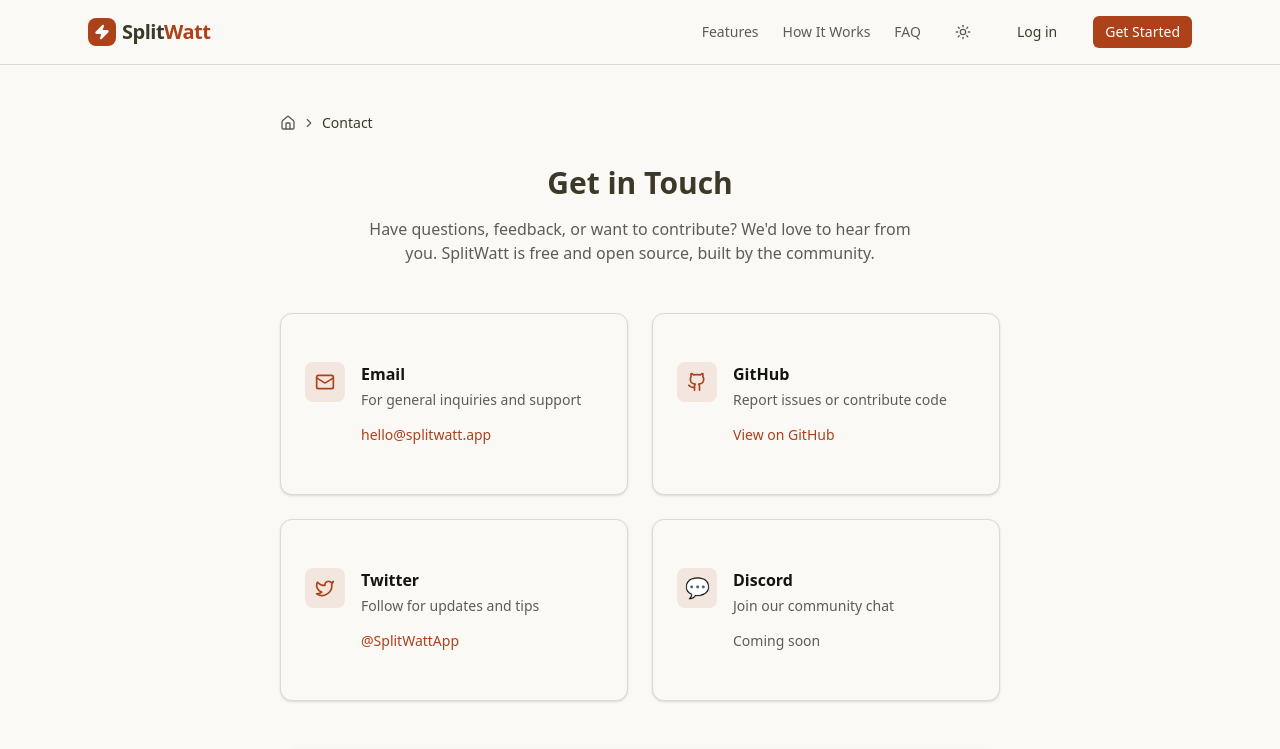
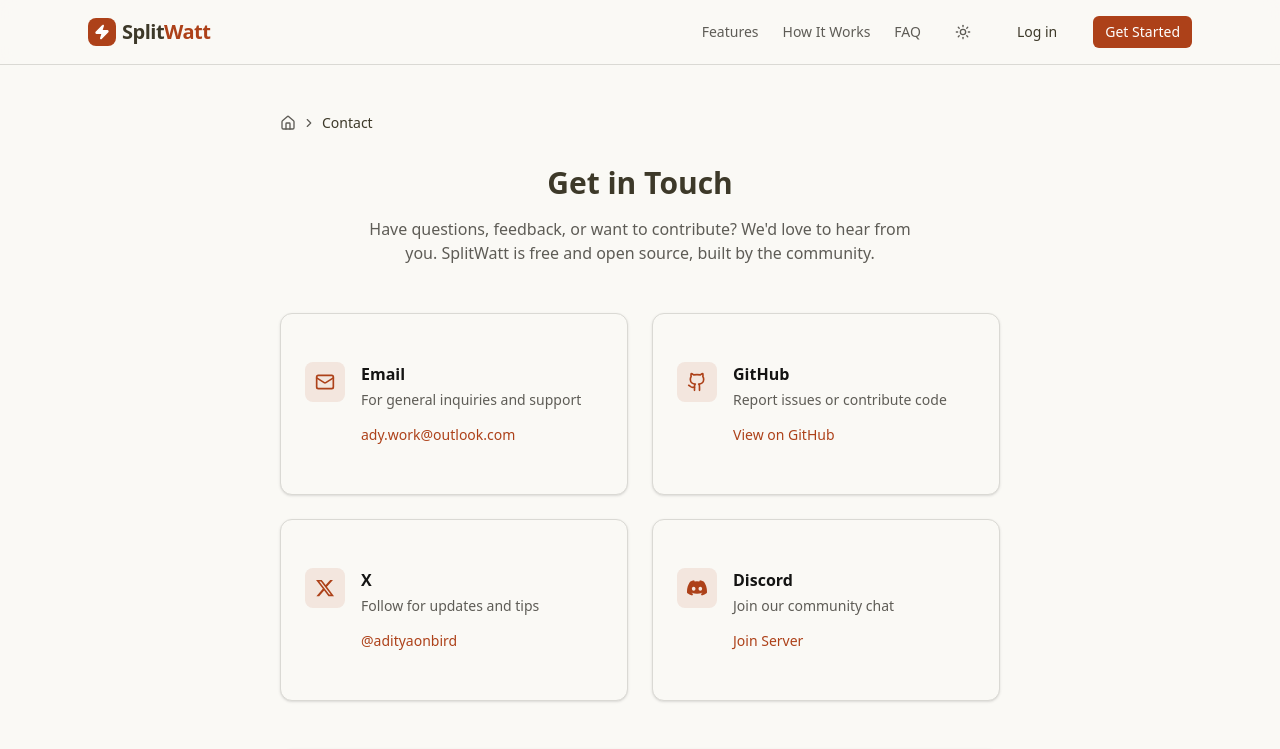
Before and after one commit to adityaongit/electricity-bill-split, a Next.js app: page /contact in a window 1280 px wide. Shown: the top 749 px of the page. Built offline with nearby package versions, Linux system fonts and the light colour scheme; no server answers.

Commit message:
feat: update contact page with social links, icons, and fix typo

```diff
--- a/app/contact/page.tsx
+++ b/app/contact/page.tsx
@@ -2,15 +2,17 @@ import type { Metadata } from "next"
 import { Header } from "@/components/layout/header"
 import { Footer } from "@/components/layout/footer"
 import { Breadcrumbs } from "@/components/layout/breadcrumbs"
-import { Mail, Github, Twitter } from "lucide-react"
+import { Mail, Github } from "lucide-react"
 import { Button } from "@/components/ui/button"
 import { Card, CardContent } from "@/components/ui/card"
+import { config } from "@/lib/config"
+import { XIcon, DiscordIcon } from "@/components/icons"
 
 export const metadata: Metadata = {
   title: "Contact Us",
-  description: "Get in touch with the SplitWatt team - Free and open source electricity bill splitter.",
+  description: `Get in touch with the ${config.app.name} team - Free and open source electricity bill splitter.`,
   alternates: {
-    canonical: "https://electricity-bill-split.vercel.app/contact",
+    canonical: `${config.app.url}/contact`,
   },
 }
 
@@ -24,7 +26,7 @@ export default function ContactPage() {
           <div className="text-center mb-12">
             <h1 className="text-3xl font-bold mb-4">Get in Touch</h1>
             <p className="text-muted-foreground max-w-xl mx-auto">
-              Have questions, feedback, or want to contribute? We&apos;d love to hear from you. SplitWatt is free and open source, built by the community.
+              Have questions, feedback, or want to contribute? We&apos;d love to hear from you. {config.app.name} is free and open source, built by the community.
             </p>
           </div>
 
@@ -41,10 +43,10 @@ export default function ContactPage() {
                       For general inquiries and support
                     </p>
                     <a
-                      href="mailto:hello@splitwatt.app"
+                      href={`mailto:${config.social.email}`}
                       className="text-sm text-primary hover:underline"
                     >
-                      hello@splitwatt.app
+                      {config.social.email}
                     </a>
                   </div>
                 </div>
@@ -63,7 +65,7 @@ export default function ContactPage() {
                       Report issues or contribute code
                     </p>
                     <a
-                      href="https://github.com"
+                      href={config.social.repository}
                       target="_blank"
                       rel="noopener noreferrer"
                       className="text-sm text-primary hover:underline"
@@ -79,20 +81,20 @@ export default function ContactPage() {
               <CardContent className="p-6">
                 <div className="flex items-start gap-4">
                   <div className="h-10 w-10 rounded-lg bg-primary/10 flex items-center justify-center shrink-0">
-                    <Twitter className="h-5 w-5 text-primary" />
+                    <XIcon className="h-5 w-5 text-primary" />
                   </div>
                   <div className="flex-1">
-                    <h3 className="font-semibold mb-1">Twitter</h3>
+                    <h3 className="font-semibold mb-1">X</h3>
                     <p className="text-sm text-muted-foreground mb-3">
                       Follow for updates and tips
                     </p>
                     <a
-                      href="https://twitter.com"
+                      href={config.social.x}
                       target="_blank"
                       rel="noopener noreferrer"
                       className="text-sm text-primary hover:underline"
                     >
-                      @SplitWattApp
+                      @adityaonbird
                     </a>
                   </div>
                 </div>
@@ -103,16 +105,21 @@ export default function ContactPage() {
               <CardContent className="p-6">
                 <div className="flex items-start gap-4">
                   <div className="h-10 w-10 rounded-lg bg-primary/10 flex items-center justify-center shrink-0">
-                    <span className="text-xl">💬</span>
+                    <DiscordIcon className="h-5 w-5 text-primary" />
                   </div>
                   <div className="flex-1">
                     <h3 className="font-semibold mb-1">Discord</h3>
                     <p className="text-sm text-muted-foreground mb-3">
                       Join our community chat
                     </p>
-                    <span className="text-sm text-muted-foreground">
-                      Coming soon
-                    </span>
+                    <a
+                      href={config.social.discord}
+                      target="_blank"
+                      rel="noopener noreferrer"
+                      className="text-sm text-primary hover:underline"
+                    >
+                      Join Server
+                    </a>
                   </div>
                 </div>
               </CardContent>
@@ -124,9 +131,9 @@ export default function ContactPage() {
               <h2 className="font-semibold mb-4">Common Questions</h2>
               <div className="space-y-4 text-sm">
                 <div>
-                  <h4 className="font-medium mb-1">Is SplitWatt really free?</h4>
+                  <h4 className="font-medium mb-1">Is {config.app.name} really free?</h4>
                   <p className="text-muted-foreground">
-                    Yes! SplitWatt is and will always be free to use. Being open source means anyone can verify our code and contribute.
+                    Yes! {config.app.name} is and will always be free to use. Being open source means anyone can verify our code and contribute.
                   </p>
                 </div>
                 <div>
```
